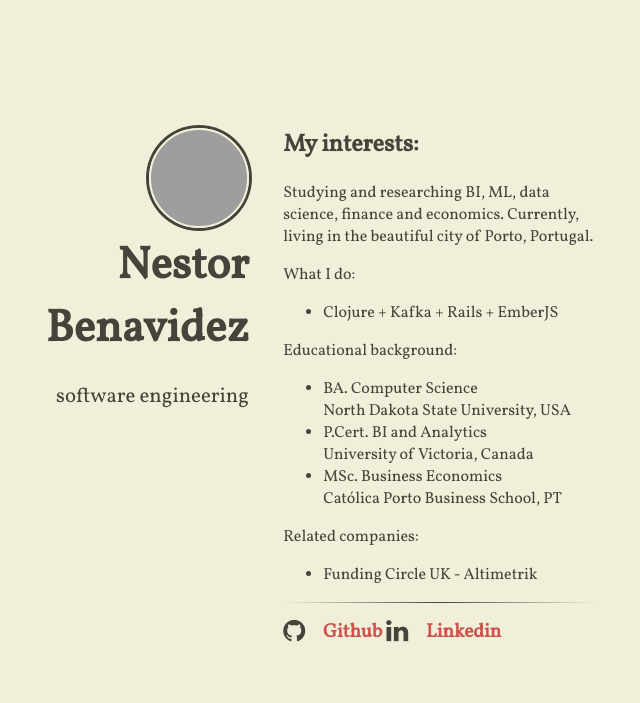
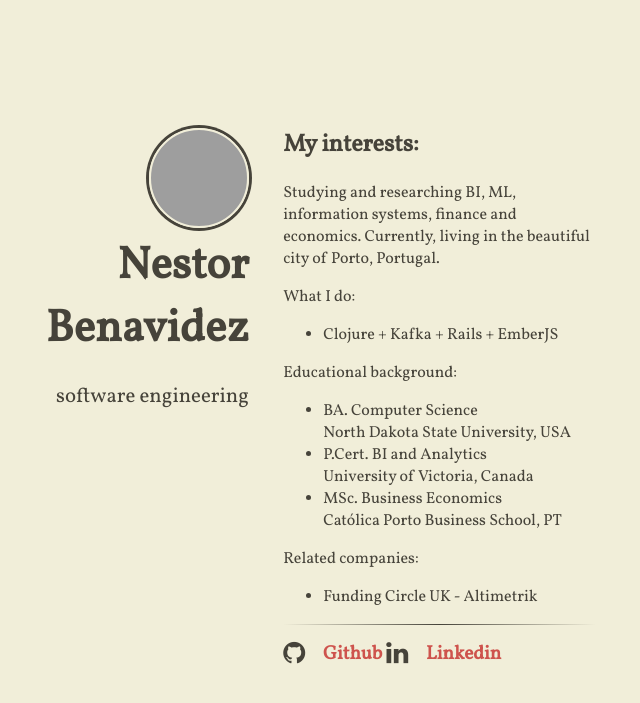
Before and after one commit to nestorbenavidez/shortkingstories.github.io, a Jekyll site: the page built from index.html, in a window 1280 px wide, cut to the strip 0-703 px from the top of the page. Shown: the whole strip, without its empty margins (384-1024 px from the left). Built offline with Jekyll 4.4.1, drawn with Linux system fonts in a browser that asks for light colours; nearby versions of some CDN libraries; grey boxes are pictures that could not be loaded.

Commit message:
Update content.html

```diff
--- a/_includes/content.html
+++ b/_includes/content.html
@@ -1,5 +1,5 @@
 <h2>My interests:</h2>
-<p>Studying and researching BI, ML, data science, finance and economics.
+<p>Studying and researching BI, ML, information systems, finance and economics.
   Currently, living in the beautiful city of Porto, Portugal.</p>
 
 <p>What I do:</p>
```
